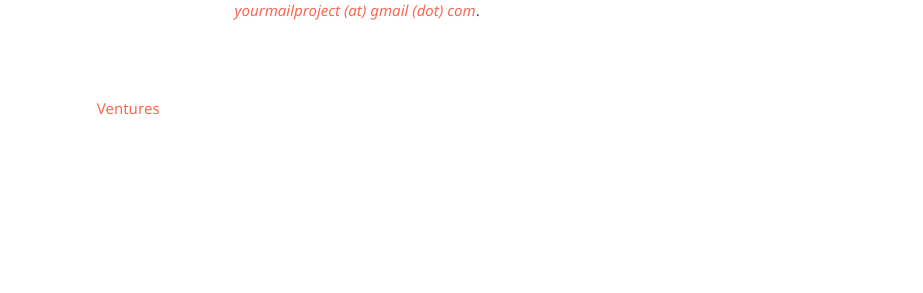
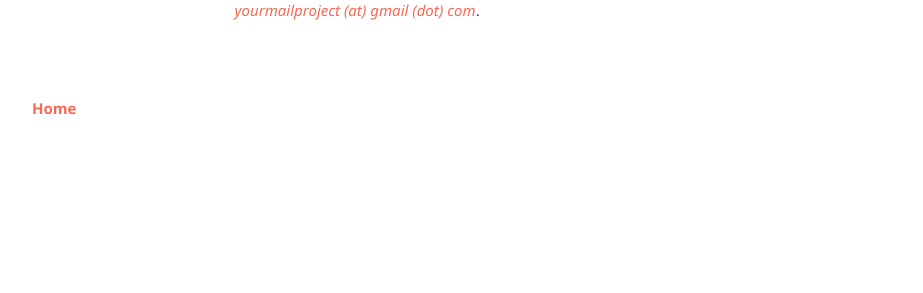
Before and after one commit to kvshvlin/yourmailproject, a Jekyll site: the page built from index.md, in a window 1280 px wide. Shown: the part 1158-1451 px from the top of the page, without its empty margins (193-1116 px from the left). Built offline with Jekyll 4.4.1, drawn with Linux system fonts in a browser that asks for light colours; our own code applies the rules of GitHub Pages for plain Markdown files.

Commit message:
Update default.html

```diff
--- a/_layouts/default.html
+++ b/_layouts/default.html
@@ -28,9 +28,7 @@
       </section>
       <footer>
         <div class="grid-item">
-	<p>
-	<a href="https://kvshvlin.github.io/ventures">Ventures</a>
-	</p>
+		<h1><a href="https://kvshvlin.github.io">Home</a></h1>
         </div>
       </footer>
     </div>
```
